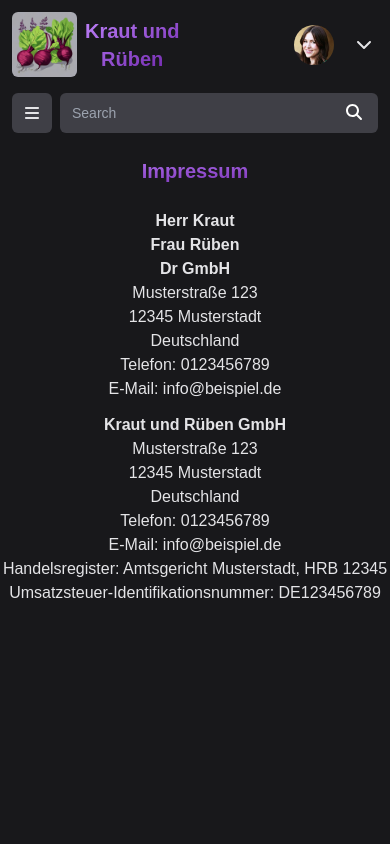
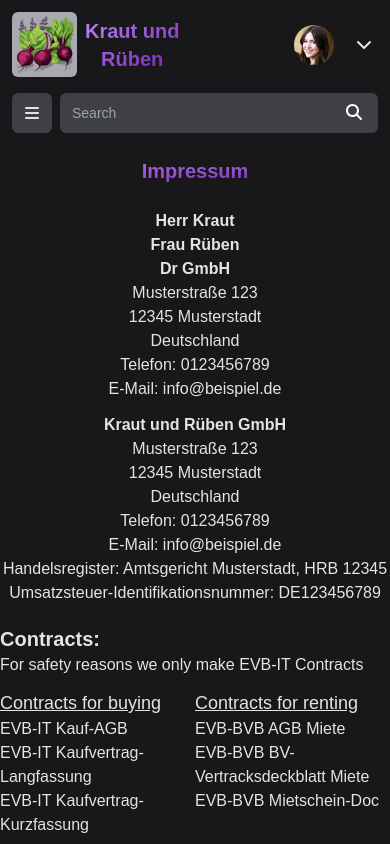
Before and after one commit to Jessika297/beschaffung-frontend, a Next.js app: page /imprint in a window 390 px wide. Built offline with nearby package versions, Linux system fonts and the light colour scheme.

Commit message:
mobileMenu angepasst

```diff
--- /dev/null
+++ b/src/components/imprint/imprint.tsx
@@ -0,0 +1,81 @@
+export default function Imprint() {
+    return (
+        <div>
+            <div
+                className={'mt-3 font-bold text-xl text-center text-transparent bg-clip-text bg-gradient-to-br from-purple-400 to-purple-800'}>
+                Impressum
+            </div>
+            <div className={'col-span-2 grid md:grid-cols-2 mt-3 mb-5'}>
+                <div className="text-center mt-3">
+                    <p className="font-semibold">Herr Kraut</p>
+                    <p className="font-semibold">Frau Rüben</p>
+                    <p className="font-semibold">Dr GmbH</p>
+                    <p className="font-normal">Musterstraße 123</p>
+                    <p className="font-normal">12345 Musterstadt</p>
+                    <p className="font-normal">Deutschland</p>
+                    <p className="font-normal">Telefon: 0123456789</p>
+                    <p className="font-normal">E-Mail: info@beispiel.de</p>
+
+                </div>
+                <div className={'text-center mt-3'}>
+                    <p className="font-semibold">Kraut und Rüben GmbH</p>
+                    <p className="font-normal">Musterstraße 123</p>
+                    <p className="font-normal">12345 Musterstadt</p>
+                    <p className="font-normal">Deutschland</p>
+                    <p className="font-normal">Telefon: 0123456789</p>
+                    <p className="font-normal">E-Mail: info@beispiel.de</p>
+                    <p className="font-normal">Handelsregister: Amtsgericht Musterstadt, HRB 12345</p>
+                    <p className="font-normal">Umsatzsteuer-Identifikationsnummer: DE123456789</p>
+                </div>
+            </div>
+            <div className={'text-xl font-bold mt-3'}>Contracts:</div>
+            <div>For safety reasons we only make EVB-IT Contracts</div>
+            <div className={'grid grid-cols-2 mt-3'}>
+                <div>
+                    <div className={'text-lg underline'}>Contracts for buying</div>
+                    <div>
+                        <a href={'https://www.cio.bund.de/SharedDocs/downloads/Webs/CIO/DE/digitale-loesungen/it-beschaffung/evb-it-bvb/basisvertraege/kauf/kauf-agb.pdf;jsessionid=EAC26B4435A806A53E53712F4AC7CA79.2_cid364?__blob=publicationFile&v=1'}
+                           className={'hover:underline'}>
+                            EVB-IT Kauf-AGB
+                        </a>
+                    </div>
+                    <div>
+                        <a href={'https://www.cio.bund.de/SharedDocs/downloads/Webs/CIO/DE/digitale-loesungen/it-beschaffung/evb-it-bvb/basisvertraege/kauf/kaufvertrag-langfassung.pdf;jsessionid=EAC26B4435A806A53E53712F4AC7CA79.2_cid364?__blob=publicationFile&v=1'}
+                           className={'hover:underline'}>
+                            EVB-IT Kaufvertrag-Langfassung
+                        </a>
+                    </div>
+                    <div>
+                        <a href={'https://www.cio.bund.de/SharedDocs/downloads/Webs/CIO/DE/digitale-loesungen/it-beschaffung/evb-it-bvb/basisvertraege/kauf/kaufvertrag-kurzfassung.pdf;jsessionid=EAC26B4435A806A53E53712F4AC7CA79.2_cid364?__blob=publicationFile&v=1'}
+                           className={'hover:underline'}>
+                            EVB-IT Kaufvertrag-Kurzfassung
+                        </a>
+                    </div>
+                </div>
+                <div>
+                    <div className={'text-lg underline'}>Contracts for renting</div>
+                    <div>
+                        <a href={'https://www.cio.bund.de/SharedDocs/downloads/Webs/CIO/DE/digitale-loesungen/it-beschaffung/evb-it-bvb/noch-geltende-bvb/agb-miete.pdf?__blob=publicationFile&v=1'}
+                           className={'hover:underline'}>
+                            EVB-BVB AGB Miete
+                        </a>
+                    </div>
+                    <div>
+                        <a href={'https://www.cio.bund.de/SharedDocs/downloads/Webs/CIO/DE/digitale-loesungen/it-beschaffung/evb-it-bvb/noch-geltende-bvb/bvb-vertracksdeckblatt-miete.docx?__blob=publicationFile&v=1'}
+                           className={'hover:underline'}>
+                            EVB-BVB BV-Vertracksdeckblatt Miete
+                        </a>
+                    </div>
+                    <div>
+                        <a href={'https://www.cio.bund.de/SharedDocs/downloads/Webs/CIO/DE/digitale-loesungen/it-beschaffung/evb-it-bvb/noch-geltende-bvb/mietschein-doc.docx?__blob=publicationFile&v=1'}
+                           className={'hover:underline'}>
+                            EVB-BVB Mietschein-Doc
+                        </a>
+                    </div>
+                </div>
+            </div>
+
+
+        </div>
+    );
+}
--- a/src/imprint/imprint.tsx
+++ /dev/null
@@ -1,31 +0,0 @@
-export default function Imprint() {
-    return (
-        <div className={'grid grid-cols-2'}>
-            <span
-                className={'mt-3 font-bold text-xl text-center text-transparent bg-clip-text bg-gradient-to-br from-purple-400 to-purple-800 col-span-2'}>Impressum</span>
-            <div className={'col-span-2 grid md:grid-cols-2 mt-3'}>
-                <div className="text-center mt-3">
-                    <p className="font-semibold">Herr Kraut</p>
-                    <p className="font-semibold">Frau Rüben</p>
-                    <p className="font-semibold">Dr GmbH</p>
-                    <p className="font-normal">Musterstraße 123</p>
-                    <p className="font-normal">12345 Musterstadt</p>
-                    <p className="font-normal">Deutschland</p>
-                    <p className="font-normal">Telefon: 0123456789</p>
-                    <p className="font-normal">E-Mail: info@beispiel.de</p>
-
-                </div>
-                <div className={'text-center mt-3'}>
-                    <p className="font-semibold">Kraut und Rüben GmbH</p>
-                    <p className="font-normal">Musterstraße 123</p>
-                    <p className="font-normal">12345 Musterstadt</p>
-                    <p className="font-normal">Deutschland</p>
-                    <p className="font-normal">Telefon: 0123456789</p>
-                    <p className="font-normal">E-Mail: info@beispiel.de</p>
-                    <p className="font-normal">Handelsregister: Amtsgericht Musterstadt, HRB 12345</p>
-                    <p className="font-normal">Umsatzsteuer-Identifikationsnummer: DE123456789</p>
-                </div>
-            </div>
-        </div>
-    );
-}
--- a/src/pages/imprint.tsx
+++ b/src/pages/imprint.tsx
@@ -1,7 +1,7 @@
 import Head from "next/head";
 import HeadSearch from "@/components/headSearch/headSearch";
 import SidebarLeft from "@/components/sidebarLeft/sidebarLeft";
-import Imprint from "@/imprint/imprint";
+import Imprint from "@/components/imprint/imprint";
 
 export default function Sale() {
     return (
```
